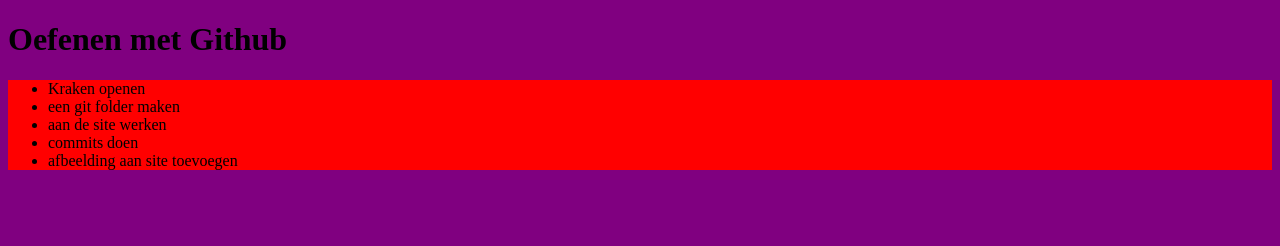
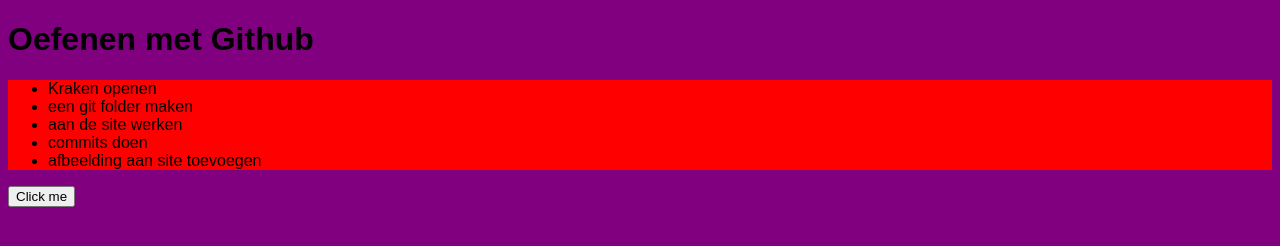
Before and after one commit to dora-van-de-buurt/Software-Verdieping, a plain HTML site: page index.html in a window 1280 px wide. Drawn offline with Linux system fonts and the light colour scheme.

Commit message:
changed texttype and added button

```diff
--- a/css/style.css
+++ b/css/style.css
@@ -1,6 +1,8 @@
 body{
 	background-color: purple;
+	font-family: Arial;
 }
 .list{
 	background-color: red;
+	background-size: contain;
 }
--- a/index.html
+++ b/index.html
@@ -14,5 +14,6 @@
 		<li>commits doen</li>
 		<li>afbeelding aan site toevoegen</li>
 	</ul>
+	<button>Click me</button>
 </body>
 </html>
```
